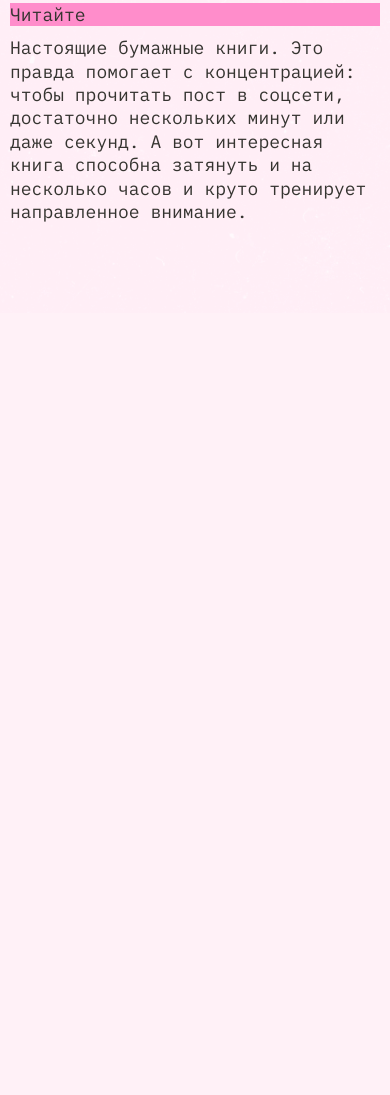
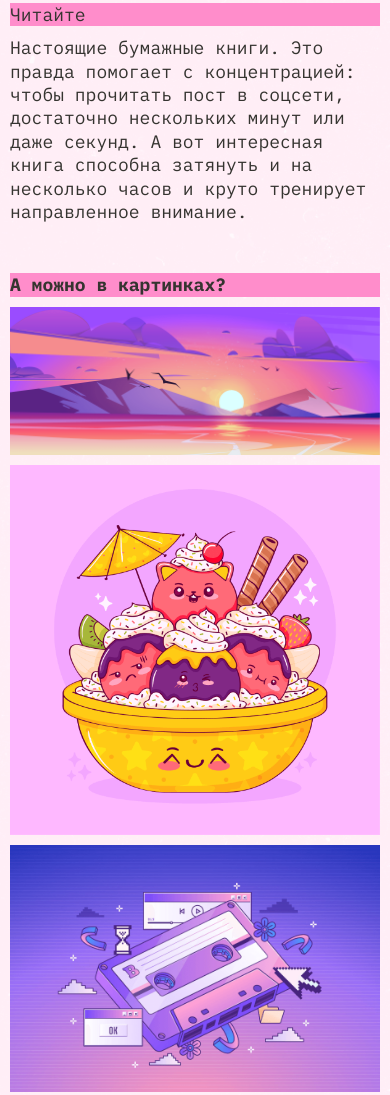
Before and after one commit to CodePixelPioner/slozhno-sosredotochitsya, a plain HTML site: page index.html in a window 390 px wide. Shown: the part 4334-5429 px from the top of the page. Before the commit the page ends 4647 px from the top, so only its background shows below. Drawn offline with Linux system fonts and the light colour scheme.

Commit message:
Gallery section (mob+tablet+desktop)

```diff
--- a/index.html
+++ b/index.html
@@ -98,7 +98,7 @@
       </section>
 
       <section class="section-second">
-        <h2 class="section-question ">Что снижает концентрацию внимания?</h2>
+        <h2 class="section-question">Что снижает концентрацию внимания?</h2>
         <ul class="section__row-list">
           <li>
             <div class="section__group">
@@ -145,15 +145,29 @@
       </section>
 
       <section class="section-first">
-        <h2 class="section-question">Как концентрироваться лучше, чем золотая рыбка (то есть дольше трёх секунд)</h2>
+        <h2 class="section-question">
+          Как концентрироваться лучше, чем золотая рыбка (то есть дольше трёх
+          секунд)
+        </h2>
 
         <ul class="section__column-list section__list">
           <li>
             <div class="section__group">
-              <h3 class="text section__weight section__title">5 простых (на самом деле не очень) советов</h3>
-              <h3 class="text section__double-title">Представьте небо и облака</h3>
+              <h3 class="text section__weight section__title">
+                5 простых (на самом деле не очень) советов
+              </h3>
+              <h3 class="text section__double-title">
+                Представьте небо и облака
+              </h3>
               <p class="section__text">
-                Или листья в ручье. Тут дело в лёгкой медитации, которая помогает успокоиться. Ведь часто именно тревожные мысли о сложных задачах как раз и мешают эти сложные задачи делать. В такие моменты можно закрыть глаза и представить, что чистое небо — это вы, а облака — тревожные мысли. И сколько бы их ни было — ясное небо всегда будет где-то там, за тучами, и никуда не денется. Это упражнение поможет вернуться в настоящий момент, а не волноваться о потенциальных проблемах из будущего.
+                Или листья в ручье. Тут дело в лёгкой медитации, которая
+                помогает успокоиться. Ведь часто именно тревожные мысли о
+                сложных задачах как раз и мешают эти сложные задачи делать. В
+                такие моменты можно закрыть глаза и представить, что чистое небо
+                — это вы, а облака — тревожные мысли. И сколько бы их ни было —
+                ясное небо всегда будет где-то там, за тучами, и никуда не
+                денется. Это упражнение поможет вернуться в настоящий момент, а
+                не волноваться о потенциальных проблемах из будущего.
               </p>
             </div>
           </li>
@@ -161,7 +175,10 @@
             <div class="section__group">
               <h3 class="text section__double-title">Включите музыку</h3>
               <p class="section__text">
-                Но не любую, и не любимую. Любимая может быть связана с сильными положительными эмоциями, которые тоже очень сильно отвлекают. Подойдёт тихая, спокойная, умеренно-ритмичная. Можно вообще попробовать включить плейлист в «белым шумом» или нейромузыкой.
+                Но не любую, и не любимую. Любимая может быть связана с сильными
+                положительными эмоциями, которые тоже очень сильно отвлекают.
+                Подойдёт тихая, спокойная, умеренно-ритмичная. Можно вообще
+                попробовать включить плейлист в «белым шумом» или нейромузыкой.
               </p>
             </div>
           </li>
@@ -169,10 +186,17 @@
             <div class="section__group">
               <h3 class="text section__double-title">Прогуляйтесь</h3>
               <p class="section__text">
-                Или даже пробегитесь. Лучше найти парк или лес: один эксперимент <a
-                class="section__link"
-                href="https://dana.org/article/multicosts-of-multitasking/"
-                >показал</a>, что созерцание природы повышает концентрацию, в то время как после просмотра городских пейзажей она наоборот понижается. Можно совместить прогулку с физическими упражнениями или бегом — так в мозг поступит ещё больше кислорода и он будет лучше работать. Но и простая двадцатиминутная прогулка — тоже отличный вариант.
+                Или даже пробегитесь. Лучше найти парк или лес: один эксперимент
+                <a
+                  class="section__link"
+                  href="https://dana.org/article/multicosts-of-multitasking/"
+                  >показал</a
+                >, что созерцание природы повышает концентрацию, в то время как
+                после просмотра городских пейзажей она наоборот понижается.
+                Можно совместить прогулку с физическими упражнениями или бегом —
+                так в мозг поступит ещё больше кислорода и он будет лучше
+                работать. Но и простая двадцатиминутная прогулка — тоже отличный
+                вариант.
               </p>
             </div>
           </li>
@@ -180,7 +204,11 @@
             <div class="section__group">
               <h3 class="text section__double-title">Хорошо ешьте</h3>
               <p class="section__text">
-                Мы — не ваша бабушка, но это правда важно. Выбирайте продукты, которые препятствуют резким скачкам сахара в крови. Например, с высоким содержанием клетчатки: овощи, ягоды, бобовые (нут, чечевица, фасоль), коричневый рис, хлеб из цельнозерновой пшеницы.
+                Мы — не ваша бабушка, но это правда важно. Выбирайте продукты,
+                которые препятствуют резким скачкам сахара в крови. Например, с
+                высоким содержанием клетчатки: овощи, ягоды, бобовые (нут,
+                чечевица, фасоль), коричневый рис, хлеб из цельнозерновой
+                пшеницы.
               </p>
             </div>
           </li>
@@ -188,14 +216,49 @@
             <div class="section__group">
               <h3 class="text section__double-title">Читайте</h3>
               <p class="section__text">
-                Настоящие бумажные книги. Это правда помогает с концентрацией: чтобы прочитать пост в соцсети, достаточно нескольких минут или даже секунд. А вот интересная книга способна затянуть и на несколько часов и круто тренирует направленное внимание.
+                Настоящие бумажные книги. Это правда помогает с концентрацией:
+                чтобы прочитать пост в соцсети, достаточно нескольких минут или
+                даже секунд. А вот интересная книга способна затянуть и на
+                несколько часов и круто тренирует направленное внимание.
               </p>
             </div>
           </li>
         </ul>
       </section>
       <section class="section-gallery">
-
+        <h3 class="text">А можно в картинках?</h3>
+        <div class="section-gallery-collection">
+          <img
+            src="./images/sunset.png"
+            class="picturs image-sunset"
+            alt="Изображение заката в в море на фоне гор, в небе парят чайки"
+            loading="lazy"
+          />
+          <img
+            src="./images/ice-cream.png"
+            class="picturs image-ice-cream"
+            alt="Изображение тарелки с мороженым, у которого есть рожицы"
+            loading="lazy"
+          />
+          <img
+            src="./images/tape.png"
+            class="picturs image-tape"
+            alt="Изображение видеокасеты, что парит в небесах"
+            loading="lazy"
+          />
+          <img
+            src="./images/books.png"
+            class="picturs image-books"
+            alt="Изображение стопки книг, на верхушке которой стоит чашка с кофе"
+            loading="lazy"
+          />
+          <img
+            src="./images/street.png"
+            class="picturs image-street"
+            alt="Изображение улицы"
+            loading="lazy"
+          />
+        </div>
       </section>
     </main>
 
--- a/styles/style.css
+++ b/styles/style.css
@@ -12,7 +12,6 @@
   /* сохраните в разметке и стилях класс page. На его основе работает скрипт. */
 }
 
-
 .header {
   position: relative;
   block-size: 100vh;
@@ -24,7 +23,7 @@
 .title {
   color: var(--accent-title-color);
   font-family: var(--main-font);
-  font-size:clamp(7.5rem, 0.5625rem + 14.4531vw, 9.8125rem);
+  font-size: clamp(7.5rem, 0.5625rem + 14.4531vw, 9.8125rem);
   font-weight: 700;
   line-height: 82.5%;
   align-items: center;
@@ -47,7 +46,7 @@
 }
 
 .header__text {
-  inline-size: clamp(355px, calc(100%/2), 491px);
+  inline-size: clamp(355px, calc(100% / 2), 491px);
   justify-self: end;
   display: inline-block;
   font-weight: 700;
@@ -64,7 +63,7 @@
 
 .header__theme-menu-list {
   display: flex;
-  flex-direction: row;  /*изменить для мобилки и планшета на column*/
+  flex-direction: row; /*изменить для мобилки и планшета на column*/
   column-gap: 10px;
   justify-content: center;
 }
@@ -88,7 +87,7 @@
 
 .header__theme-menu-button_active {
   border-color: currentColor;
-  pointer-events: none
+  pointer-events: none;
 }
 
 .header__theme-menu-button:hover {
@@ -99,13 +98,9 @@
   outline: 0;
 }
 
-
-
 .header__theme-menu-button:focus-visible {
   border-block-end: 1px solid var(--menu-color);
 }
-
-
 
 .decorated-zone::after {
   position: absolute;
@@ -134,8 +129,8 @@
   color: var(--menu-color);
   display: inline-flex;
   gap: 10px;
-  inset-inline-end: 30px;/*поменять для мобилки*/
-  inset-block-start: 22px;/*поменять для мобилки*/
+  inset-inline-end: 30px; /*поменять для мобилки*/
+  inset-block-start: 22px; /*поменять для мобилки*/
   align-items: center;
 }
 
@@ -164,7 +159,6 @@
   display: flex;
   flex-direction: column;
   gap: 80px;
-
 }
 
 .section-question {
@@ -190,7 +184,6 @@
   grid-auto-flow: row;
   column-gap: 20px;
 }
-
 
 .section__column-list {
   display: flex;
@@ -248,7 +241,48 @@
   font-weight: 400;
 }
 
+.section-gallery {
+  display: flex;
+  flex-direction: column;
+  gap: 20px;
+}
 
+.section-gallery-collection {
+  display: grid;
+  grid-template-areas:
+    "sunset sunset ice"
+    "tape books ice"
+    "tape street street";
+  gap: 20px;
+}
+
+.picturs {
+  display: block;
+  object-fit: cover;
+  object-position: center;
+  inline-size: 100%;
+  block-size: 100%;
+}
+
+.image-sunset {
+  grid-area: sunset;
+}
+
+.image-ice-cream {
+  grid-area: ice;
+}
+
+.image-tape {
+  grid-area: tape;
+}
+
+.image-books {
+  grid-area: books;
+}
+
+.image-street {
+  grid-area: street;
+}
 
 @media (width < 1024px) {
   .header__theme-menu {
@@ -268,7 +302,7 @@
   }
   .section__column-list {
     padding-inline-start: 0;
-}
+  }
 }
 
 @media (width < 768px) {
@@ -311,16 +345,25 @@
   }
 
   .section-second {
-      display: flex;
-      flex-direction: column;
-      grid-auto-flow: column;
-      gap: 20px;
+    display: flex;
+    flex-direction: column;
+    grid-auto-flow: column;
+    gap: 20px;
   }
 
   .main {
     gap: 50px;
     padding: 40px 10px;
   }
+
+  .section-gallery-collection {
+    display: flex;
+    flex-direction: column;
+    gap: 10px;
+  }
+  .section-gallery {
+    gap: 10px;
+  }
 }
 
 .theme_light .rec {
```
Also changed, not shown: 1 other file.
